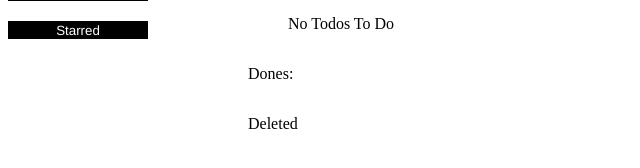
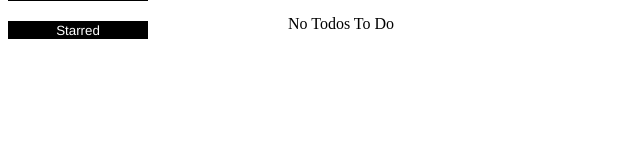
Before and after one commit to jinenab/todo-app-with-hooks-, a React (Create React App) app: page / in a window 1280 px wide. Shown: the part 216-384 px from the top of the page, without its empty margins (0-640 px from the left). Built offline with nearby package versions, Linux system fonts and the light colour scheme.

Commit message:
add chip to deleted todo

```diff
--- a/src/App.js
+++ b/src/App.js
@@ -69,7 +69,7 @@ return(<div className="main">
     </li >))
 
   }</ul>
-  <p>Dones:</p>
+
   <ul className="donesTodos">
     {
 
@@ -83,25 +83,14 @@ return(<div className="main">
 
      }
   </ul>
-
-
-
-  <p>Deleted</p>
   <ul className="deletedTodos">
     {
-
-
      deleted.map(element=>
-     ( <li>{element}</li>))
-
-
+     ( <li> <Chip label={element} variant="outlined" clickable size="medium"  /></li>))
      }
   </ul>
   </div>
   :""
-
-
-
   }
 {
   visible==="dones"?<ul>
--- a/src/style.scss
+++ b/src/style.scss
@@ -1,3 +1,7 @@
+body{
+    width: 100%;
+    height: 100%
+}
 .Navbar{
     height: 500px;
     width: 140px;
@@ -126,6 +130,12 @@ ul{
 
 .allTodos{
     .donesTodos{
+        .MuiChip-clickable {    background-color: green !important;
+            color: white !important;
+            margin: 10px;
+            width: 200px;
+            overflow:auto;
+        }
         display: flex;
         flex-direction: column;
         button{
@@ -133,13 +143,14 @@ ul{
         }
     }
     .deletedTodos{
+        .MuiChip-clickable {    background-color: red !important;
+            color: white !important;
+            margin: 10px;
+            width: 200px;
+            overflow:auto;
+        }
 text-decoration: line-through;
+display: flex;
+flex-direction: column;
     }
 }
-
-.MuiChip-clickable {    background-color: green !important;
-    color: white !important;
-    margin: 10px;
-    width: 200px;
-    overflow:auto;
-}
```
